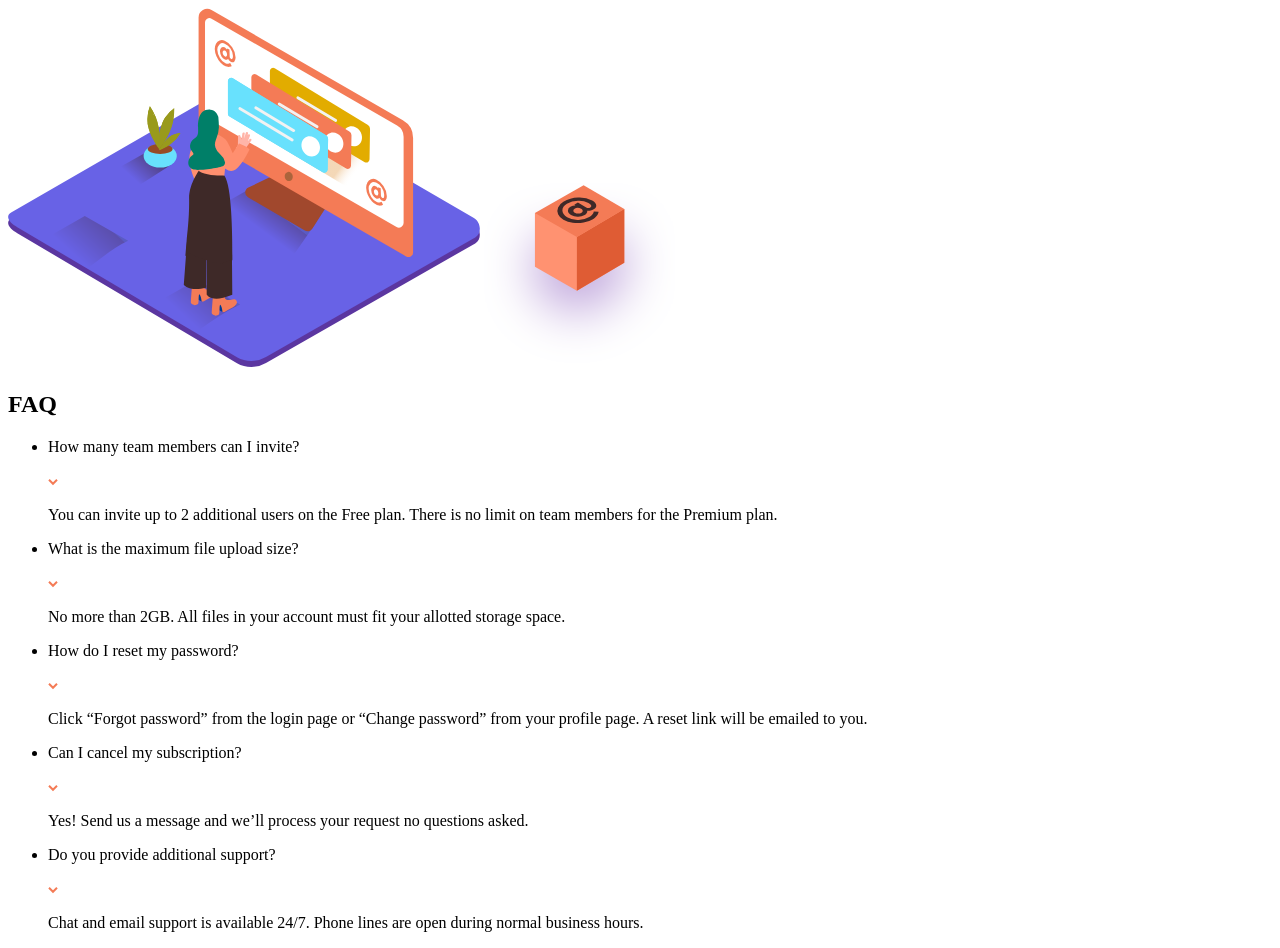
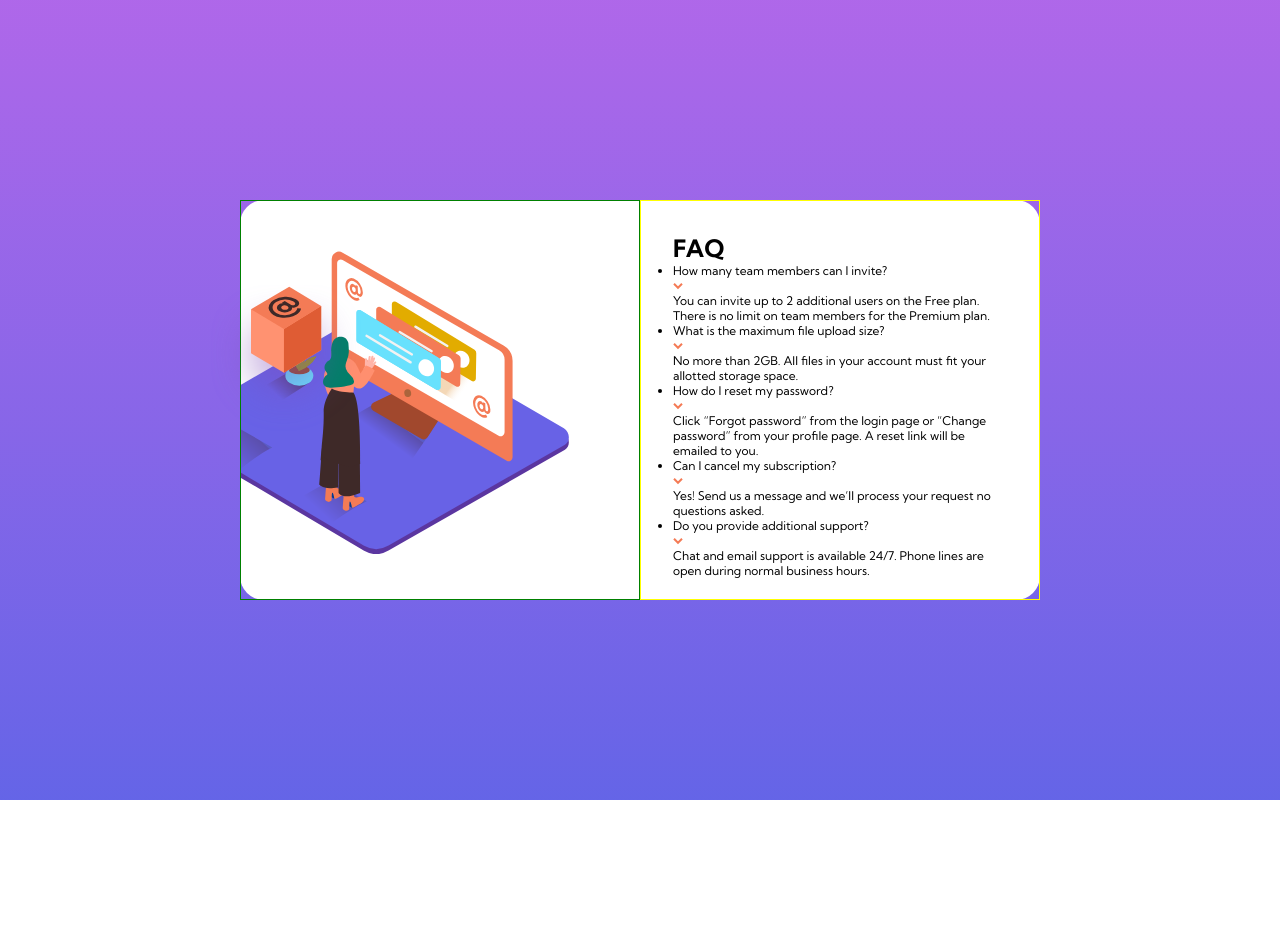
Before and after one commit to ChaitanyaCodes/faq-accordion-card, a plain HTML site: page index.html in a window 1280 px wide. After the commit the page ends 800 px from the top, so only its background shows below. Drawn offline with Linux system fonts and the light colour scheme.

Commit message:
style: hero-image

```diff
--- a/index.html
+++ b/index.html
@@ -21,12 +21,12 @@
       <div class="container">
 
         <div class="hero-img-container">
-          <img src="./images/illustration-woman-online-desktop.svg" alt="" />
-          <img src="./images/illustration-box-desktop.svg" alt="" />
+            <img src="./images/illustration-woman-online-desktop.svg" alt="" class="hero-img"/>
+          <img src="./images/illustration-box-desktop.svg" alt="" class="box-img"/>
         </div>
 
         <div class="faq-container">
-          <h2>FAQ</h2>
+          <h1 class="title">FAQ</h2>
           <ul class="faq-list">
             <li>
               <div class="quest-box">
--- a/styles.css
+++ b/styles.css
@@ -1 +1,88 @@
 @import url('https://fonts.googleapis.com/css2?family=Kumbh+Sans:wght@400;700&display=swap');
+
+:root {
+    /* text */
+    --dark-blue: hsl(238, 29%, 16%);
+    --soft-red: hsl(14, 88%, 65%);
+
+    /* gradient */
+    --soft-violet: hsl(273, 75%, 66%);
+    --soft-blue: hsl(240, 73%, 65%);
+
+    /* neutral text */
+    --grayish-blue: hsl(237, 12%, 33%);
+    --Dark-grayish-blue: hsl(240, 6%, 50%);
+
+    /* divider color */
+    --grey-divider: hsl(240, 5%, 91%);
+}
+
+*, *::before, *::after{
+    box-sizing: border-box;
+    margin: 0;
+    padding: 0;
+}
+
+img {
+    max-width: 100%;
+}
+
+body  {
+    font-family: 'Kumbh Sans', sans-serif;
+    font-size: 12px;
+}
+
+main {
+    width: 100%;
+    height: 100vh;
+    background-image: linear-gradient(180deg, var(--soft-violet),var(--soft-blue));
+    display: flex;
+    align-items: center;
+    justify-content: center;
+}
+
+/* container */
+
+.container {
+    background-color: #fff;
+    max-width: 800px;
+    height: 400px;
+    border-radius: 1.5rem;
+    display: flex;
+    align-items: center;
+    position: relative;
+}
+
+/* image container */
+
+.hero-img-container {
+    border: 1px solid green;
+    position: relative;
+    height: 400px;
+    overflow: hidden;
+    width: 50%;
+}
+
+.hero-img-container .hero-img {
+    position: relative;
+    top: 50px;
+    left: -70px;
+}
+
+
+.hero-img-container .box-img {
+    position: fixed;
+    top: 285px;
+    left: 13.2rem;
+    width: 150px;
+    height: 150px;
+}
+
+/* faq section */
+
+.faq-container {
+    border: 1px solid yellow;
+    width: 50%;
+    height: 100%;
+    padding: 2rem;
+}
```
